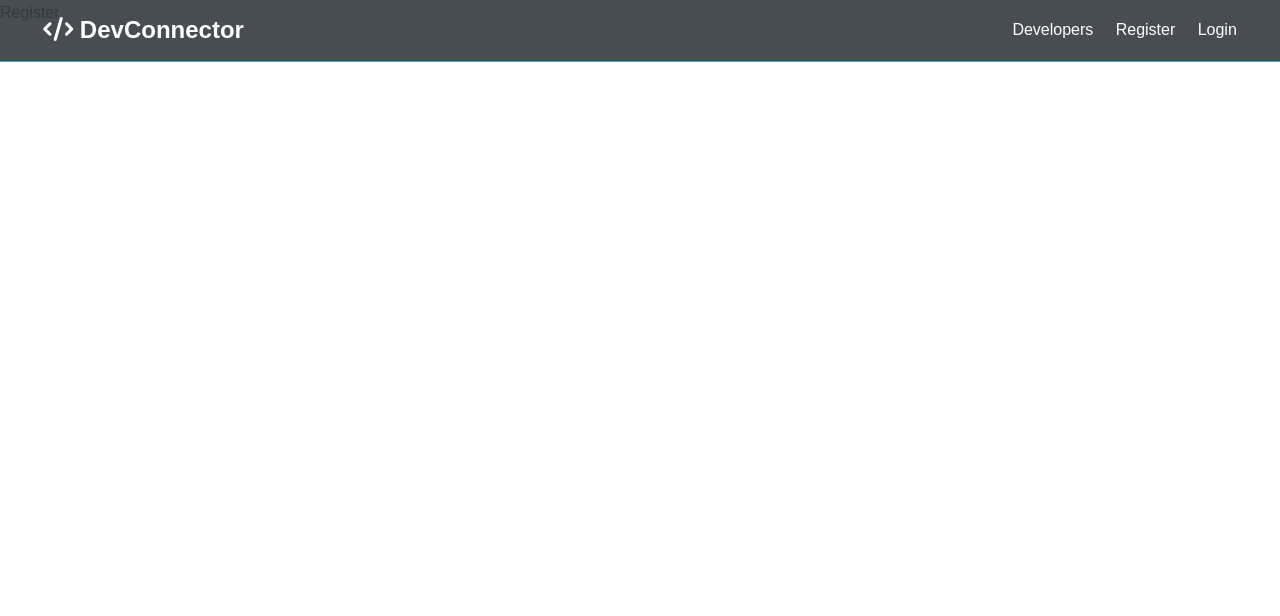
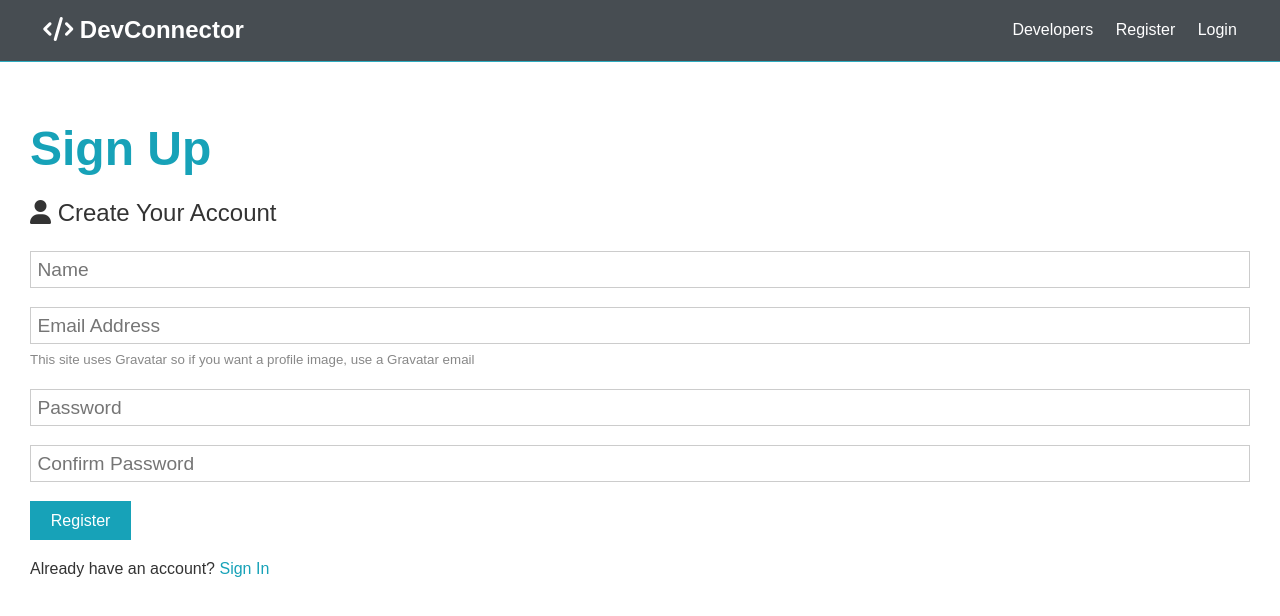
Before and after one commit to aarushi353/Dev-Hub-Backend, a React (Create React App) app in the folder client/: page /register in a window 1280 px wide. Shown: the top 616 px of the page. Built offline with nearby package versions, Linux system fonts and the light colour scheme.

Commit message:
register component

```diff
--- a/client/src/components/auth/register.js
+++ b/client/src/components/auth/register.js
@@ -1,11 +1,48 @@
-import React from 'react'
+import React, { Fragment } from "react";
 
 const Register = () => {
   return (
-    <div>
-      Register
-    </div>
-  )
-}
+    <Fragment>
+      <div style={{marginTop:120, marginLeft:30, marginRight:30}}>
+      <h1 className="large text-primary">Sign Up</h1>
+      <p className="lead">
+        <i className="fas fa-user"></i> Create Your Account
+      </p>
+      <form className="form" action="create-profile.html">
+        <div className="form-group">
+          <input type="text" placeholder="Name" name="name" required />
+        </div>
+        <div className="form-group">
+          <input type="email" placeholder="Email Address" name="email" />
+          <small className="form-text">
+            This site uses Gravatar so if you want a profile image, use a
+            Gravatar email
+          </small>
+        </div>
+        <div className="form-group">
+          <input
+            type="password"
+            placeholder="Password"
+            name="password"
+            minLength="6"
+          />
+        </div>
+        <div className="form-group">
+          <input
+            type="password"
+            placeholder="Confirm Password"
+            name="password2"
+            minLength="6"
+          />
+        </div>
+        <input type="submit" className="btn btn-primary" value="Register" />
+      </form>
+      <p className="my-1">
+        Already have an account? <a href="login.html">Sign In</a>
+      </p>
+      </div>
+    </Fragment>
+  );
+};
 
-export default Register
+export default Register;
```
